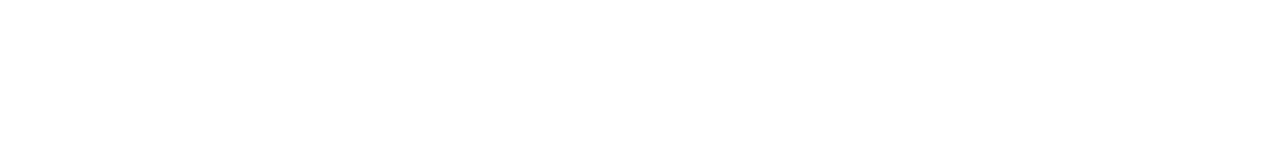
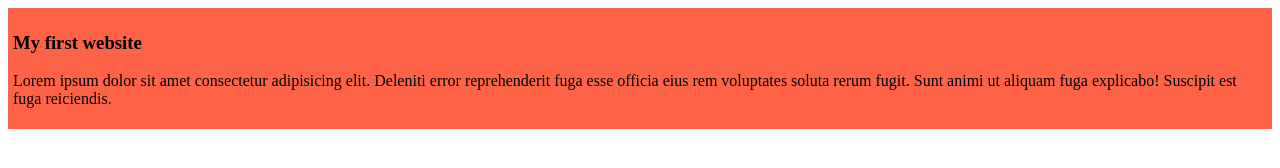
Before and after one commit to MaksudulAhsanRiyad/my-simple-website, a plain HTML site: page index.html in a window 1280 px wide. Drawn offline with Linux system fonts and the light colour scheme.

Commit message:
added the blog

```diff
--- a/index.html
+++ b/index.html
@@ -4,8 +4,12 @@
     <meta charset="UTF-8">
     <meta name="viewport" content="width=device-width, initial-scale=1.0">
     <title>my simple website</title>
+    <link rel="stylesheet" href="styles/blog.css">
 </head>
 <body>
-
+    <div>
+        <h3>My first website</h3>
+        <p>Lorem ipsum dolor sit amet consectetur adipisicing elit. Deleniti error reprehenderit fuga esse officia eius rem voluptates soluta rerum fugit. Sunt animi ut aliquam fuga explicabo! Suscipit est fuga reiciendis.</p>
+    </div>
 </body>
 </html>
--- /dev/null
+++ b/styles/blog.css
@@ -0,0 +1,4 @@
+div{
+    background-color: tomato;
+    padding: 5px;
+}
```
